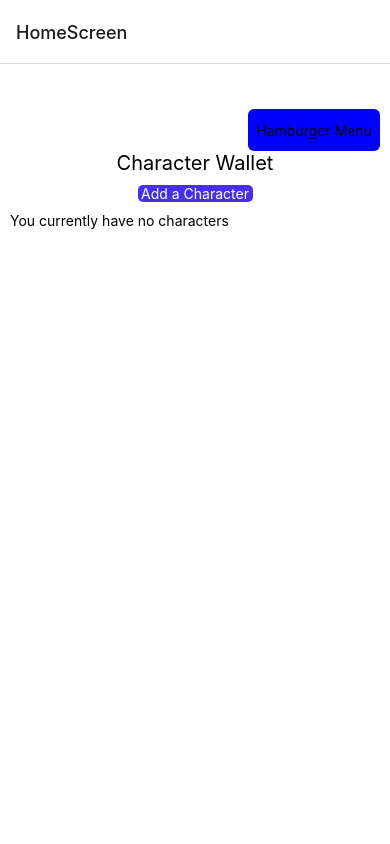
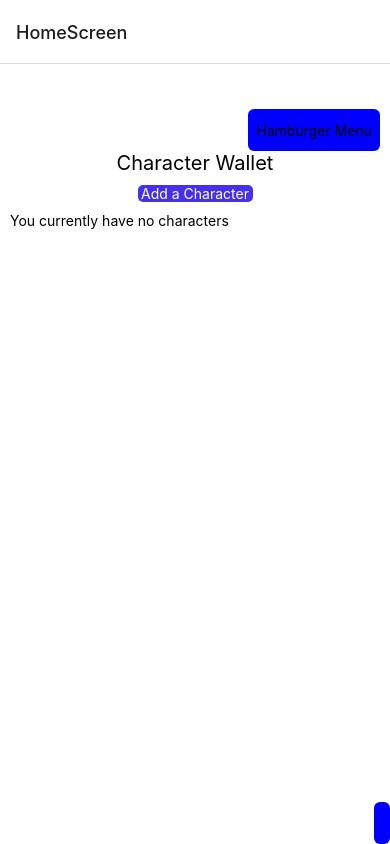
Before and after one commit to reece346/MayFly, a React Native app: screen /HomeScreen in a window 390 px wide. Built offline with nearby package versions, Linux system fonts and the light colour scheme.

Commit message:
made navigation from chat to profile and back(issues #21 and #18)

```diff
--- a/App.js
+++ b/App.js
@@ -2,12 +2,14 @@ import HomeScreen from './screens/HomeScreen';
 import Component from './screens/ProfileScreen';
 import {NavigationContainer} from '@react-navigation/native';
 import {createNativeStackNavigator} from '@react-navigation/native-stack';
+import {navigationRef} from './RootNavigation';
+import DropDown from './DropDown';
 
 const Stack = createNativeStackNavigator();
 
 export default function App() {
   return(
-    <NavigationContainer>
+    <NavigationContainer ref={navigationRef}>
         <Stack.Navigator>
             <Stack.Screen
                 name = "HomeScreen"
@@ -18,6 +20,7 @@ export default function App() {
                 component = {Component}
             />
         </Stack.Navigator>
+        <DropDown />
     </NavigationContainer>
   );
 }
--- a/DropDown.js
+++ b/DropDown.js
@@ -1,20 +1,22 @@
 import React, {Component, useState} from "react";
-import {View, Text, StyleSheet, TouchableOpacity} from "react-native"
-
-
+import {View, Text, StyleSheet, TouchableOpacity} from "react-native";
+import * as RootNavigation from './RootNavigation';
 
 const DropDown =({
     data = [],
     value = {},
     onSelect = () =>{}
 }) => {
-const [showOption, setShowOption] = useState(false)
+
+const [showOption, setShowOption] = useState(false);
 
 const onSelectedItem = (val) =>{
-    setShowOption(false)
-    onSelect(val)
+    if (val.name == "View Profile")
+        RootNavigation.navigate("Profile");
+    setShowOption(false);
+    onSelect(val);
+
 }
-
     return (
         <View style = {styles.container}>
             <TouchableOpacity
--- /dev/null
+++ b/RootNavigation.js
@@ -0,0 +1,7 @@
+import * as React from 'react';
+
+export const navigationRef = React.createRef();
+
+export function navigate(name, params) {
+  navigationRef.current?.navigate(name, params);
+}
```
